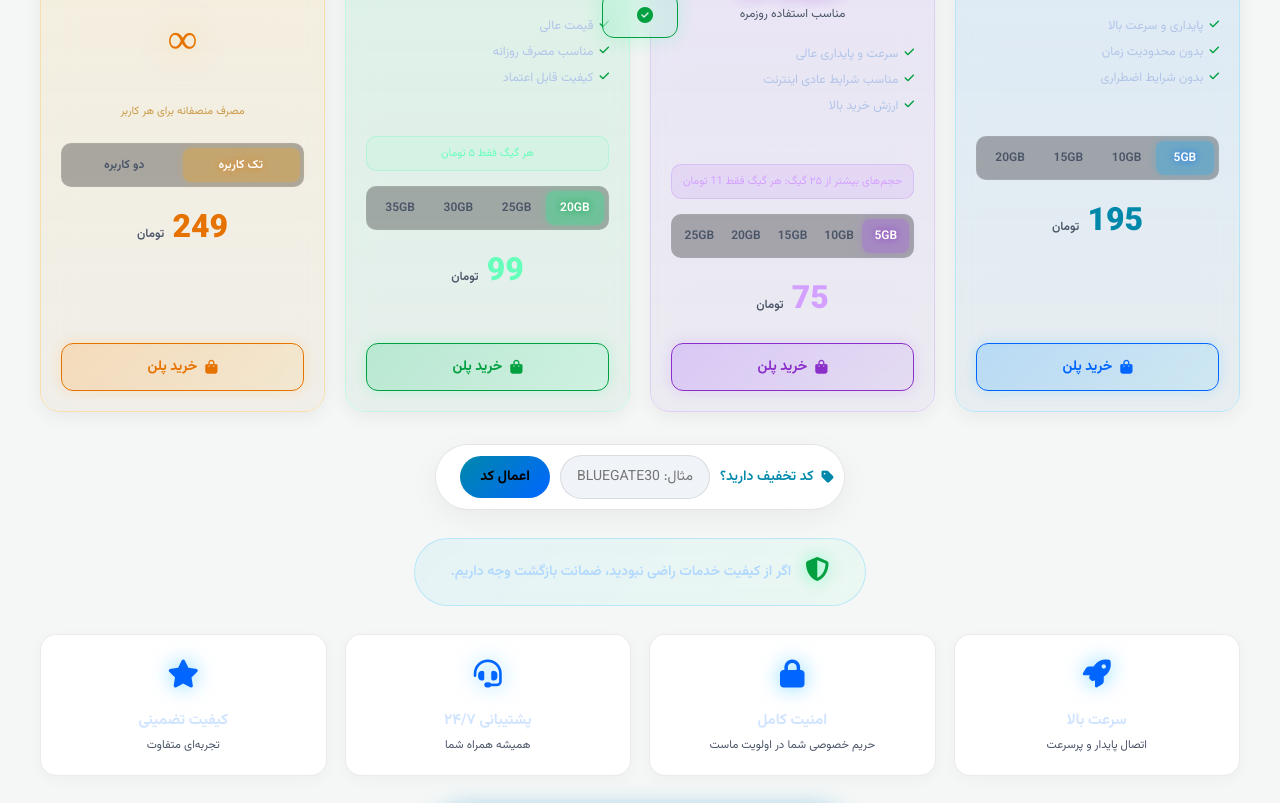
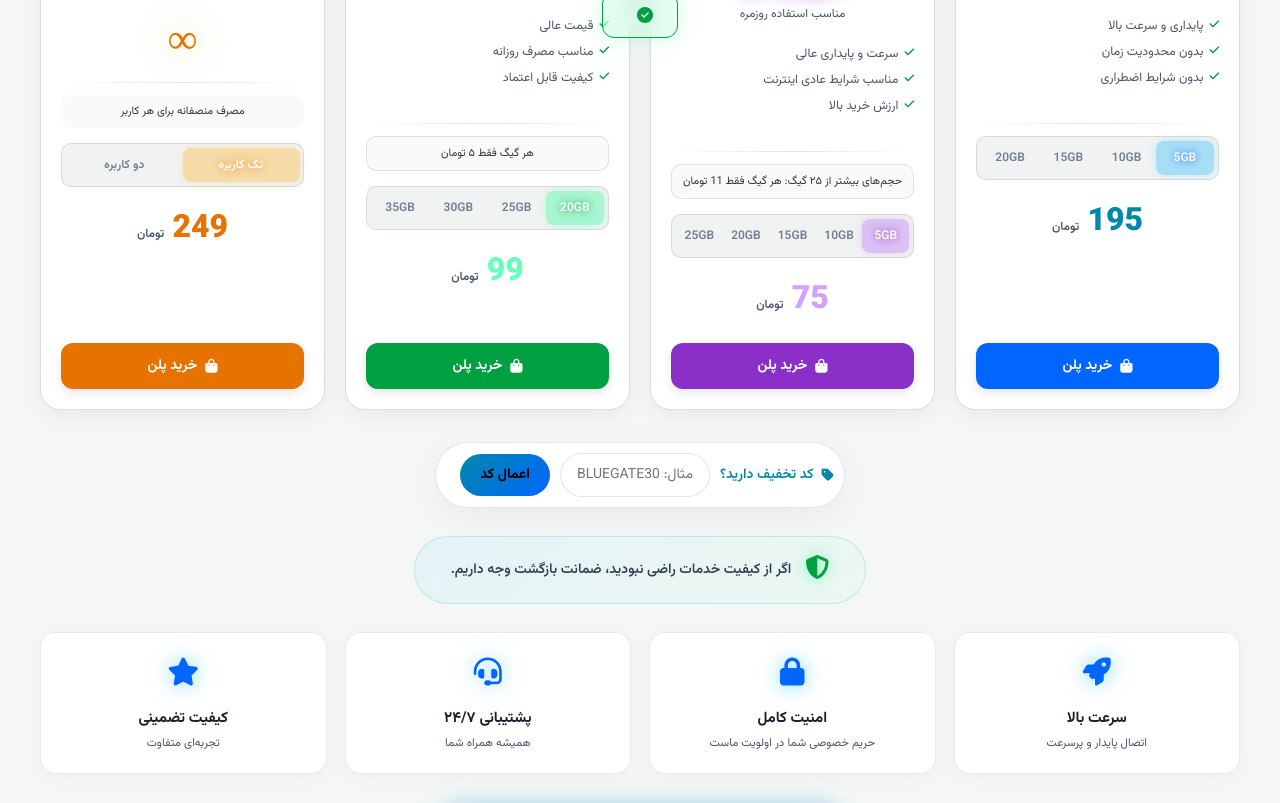
Before and after one commit to paliparsa/BluePrice, a plain HTML site: page index.html in a window 1280 px wide. Shown: the part 832-1635 px from the top of the page. Drawn offline with Linux system fonts and the light colour scheme; animation ran at ten frames a second.

Commit message:
Add files via upload

```diff
--- a/index.html
+++ b/index.html
@@ -36,13 +36,34 @@
     --card-border: rgba(0, 0, 0, 0.1);
   }
 
-  .light-theme .timer-box { background: rgba(255, 255, 255, 0.8); color: var(--neon-red); }
+  .light-theme .main-title { background: linear-gradient(180deg, #111 0%, #0066ff 100%); -webkit-background-clip: text; -webkit-text-fill-color: transparent; filter: drop-shadow(0 2px 4px rgba(0,0,0,0.1)); }
+  .light-theme .subtitle { color: #334155; text-shadow: none; }
+  .light-theme .gift-badge p { color: #4a5568; }
+  .light-theme .feature-list li { color: #4a5568; }
+  .light-theme .timer-label { color: #e60026; }
+  .light-theme .card-note { color: #333 !important; border-color: rgba(0,0,0,0.1) !important; background: rgba(0,0,0,0.02) !important; }
+  .light-theme .refund-inner p { color: #334155; }
+  .light-theme .feature-box h4 { color: #1a202c; }
+  .light-theme .toggle-btn { color: #718096; border: none; }
+  .light-theme .price-divider { background: linear-gradient(90deg, transparent, rgba(0,0,0,0.1), transparent); }
+  .light-theme .card-bg { background: rgba(255,255,255,0.9) !important; }
+  .light-theme .price-card { border-color: rgba(0,0,0,0.1) !important; }
+  .light-theme .buy-btn { color: #fff !important; background: var(--neon-blue) !important; box-shadow: 0 4px 10px rgba(0,0,0,0.1) !important; border: none !important; }
+  .light-theme .card-purple .buy-btn { background: var(--neon-purple) !important; }
+  .light-theme .card-green .buy-btn { background: var(--neon-green) !important; }
+  .light-theme .card-gold .buy-btn { background: var(--neon-gold) !important; }
+  .light-theme .toggle-container { background: rgba(0,0,0,0.05); border-color: rgba(0,0,0,0.1); }
+  .light-theme .timer-box { text-shadow: none; background: rgba(255, 255, 255, 0.8); color: var(--neon-red); }
+  .light-theme .capsule-inner { background: #fff; }
+  .light-theme .capsule-inner::after { background: #fff; }
+  .light-theme .discount-input { background: #fff; color: #333; border-color: rgba(0,0,0,0.1); }
+  .light-theme .faq-title { color: #1a202c; }
+  .light-theme .faq-q { color: #1a202c; border-color: rgba(0,0,0,0.1); }
+  .light-theme .faq-a { color: #4a5568; }
   .light-theme .sticky-inner { background: rgba(255, 255, 255, 0.95); }
   .light-theme .price-card { box-shadow: 0 4px 20px rgba(0,0,0,0.06); }
-  .light-theme .toggle-btn { border-color: rgba(0,0,0,0.15); color: var(--text-muted); }
   .light-theme .toggle-btn.active { color: #fff; }
   .light-theme .discount-inner { background: #fff; box-shadow: 0 8px 30px rgba(0,0,0,0.05); border-color: rgba(0,0,0,0.1); }
-  .light-theme .discount-input { background: #f0f4f8; border-color: rgba(0,0,0,0.1); color: var(--text-white); }
   .light-theme .faq-item { background: #fff; border-color: rgba(0,0,0,0.1); }
   .light-theme .feature-box { background: #fff; border-color: rgba(0,0,0,0.08); box-shadow: 0 4px 15px rgba(0,0,0,0.03); }
 
@@ -522,6 +543,18 @@
     document.getElementById('tg-join-text').textContent = cfg.telegram.joinBtnText;
     document.getElementById('tgBtn').onclick = function() { window.open(cfg.telegram.channelUrl, '_blank', 'noopener,noreferrer'); };
 
+    // Dynamic Translations for hardcoded UI elements
+    document.getElementById('days').nextElementSibling.textContent = currentLang === 'en' ? 'Days' : 'روز';
+    document.getElementById('hours').nextElementSibling.textContent = currentLang === 'en' ? 'Hours' : 'ساعت';
+    document.getElementById('minutes').nextElementSibling.textContent = currentLang === 'en' ? 'Minutes' : 'دقیقه';
+    document.getElementById('seconds').nextElementSibling.textContent = currentLang === 'en' ? 'Seconds' : 'ثانیه';
+
+    document.querySelector('.sticky-cta').textContent = currentLang === 'en' ? 'Buy Plan ↓' : 'خرید پلن ↓';
+    document.querySelector('.discount-label').innerHTML = currentLang === 'en' ? '<i class="fas fa-tag"></i> Have a code?' : '<i class="fas fa-tag"></i> کد تخفیف دارید؟';
+    document.getElementById('discount-input').placeholder = currentLang === 'en' ? 'Example: BLUEGATE30' : 'مثال: BLUEGATE30';
+    document.getElementById('discount-btn').textContent = currentLang === 'en' ? 'Apply' : 'اعمال کد';
+    document.querySelector('.faq-title').innerHTML = currentLang === 'en' ? '<i class="fas fa-circle-question"></i> Frequently Asked Questions' : '<i class="fas fa-circle-question"></i> سوالات متداول';
+
     document.getElementById('contact-handles').innerHTML =
       '<a href="' + cfg.telegram.channelUrl + '" target="_blank" rel="noopener noreferrer"><i class="fab fa-telegram"></i> ' + cfg.telegram.channelHandle + '</a>' +
       '<a href="' + cfg.telegram.supportUrl + '" target="_blank" rel="noopener noreferrer"><i class="fab fa-telegram"></i> ' + cfg.telegram.supportHandle + '</a>';
@@ -572,7 +605,8 @@
     document.getElementById('pricing-grid').innerHTML = cfg.plans.map(function(plan, idx) {
       var delay = delays[idx] || '';
       var isPopular = plan.id === popularPlan || plan.title === popularPlan;
-      var popularHTML = isPopular ? '<div class="popular-badge"><i class="fas fa-fire"></i> محبوب‌ترین</div>' : '';
+      var popularText = currentLang === 'en' ? 'Most Popular' : 'محبوب‌ترین';
+      var popularHTML = isPopular ? '<div class="popular-badge"><i class="fas fa-fire"></i> ' + popularText + '</div>' : '';
       var popularClass = isPopular ? ' is-popular' : '';
       var featuresHTML = plan.features.length
         ? '<ul class="feature-list">' + plan.features.map(function(f) { return '<li><span class="check"><i class="fas fa-check"></i></span> ' + f + '</li>'; }).join('') + '</ul>'
@@ -584,6 +618,9 @@
         return '<div class="toggle-btn' + (i === 0 ? ' active' : '') + '" data-volume="' + opt.volume + '" data-price="' + opt.price + '">' + opt.label + '</div>';
       }).join('');
 
+      var unitText = currentLang === 'en' ? 'Tomans' : 'تومان';
+      var buyText = currentLang === 'en' ? 'Buy Plan' : 'خرید پلن';
+
       return '<article class="price-card card-' + plan.theme + popularClass + ' animate-in ' + delay + '" data-plan="' + plan.title + '">' +
         '<div class="card-bg"></div>' + shimmerHTML + popularHTML +
         '<span class="card-icon"><i class="fas ' + plan.icon + '"></i></span>' +
@@ -594,10 +631,10 @@
         '<div class="toggle-container" data-card="' + plan.id + '"><div class="toggle-slider"></div>' + optionsHTML + '</div>' +
         '<div class="price-display">' +
           '<span class="price-original"></span>' +
-          '<div><span class="price-value">' + plan.options[0].price + '</span> <span class="unit">تومان</span></div>' +
+          '<div><span class="price-value">' + plan.options[0].price + '</span> <span class="unit">' + unitText + '</span></div>' +
           '<span class="savings-label"></span>' +
         '</div>' +
-        '<a href="#" class="buy-btn" target="_blank"><i class="fas fa-bag-shopping"></i> خرید پلن</a>' +
+        '<a href="#" class="buy-btn" target="_blank"><i class="fas fa-bag-shopping"></i> ' + buyText + '</a>' +
         '</article>';
     }).join('');
 
@@ -657,15 +694,18 @@
         priceValueEl.textContent = finalPrice;
         setTimeout(function() { priceValueEl.classList.remove('animate'); }, 200);
         if (activeDiscount > 0 && priceOrigEl) {
-          priceOrigEl.textContent = rawPrice + ' تومان';
+          var unitStr = currentLang === 'en' ? ' Tomans' : ' تومان';
+          var saveStr = currentLang === 'en' ? 'Savings: ' : 'صرفه‌جویی: ';
+          priceOrigEl.textContent = rawPrice + unitStr;
           priceOrigEl.style.display = 'block';
-          if (savingsEl) { savingsEl.textContent = 'صرفه‌جویی: ' + (rawPrice - finalPrice) + ' تومان'; savingsEl.style.display = 'inline-block'; }
+          if (savingsEl) { savingsEl.textContent = saveStr + (rawPrice - finalPrice) + unitStr; savingsEl.style.display = 'inline-block'; }
         } else {
           if (priceOrigEl) priceOrigEl.style.display = 'none';
           if (savingsEl) savingsEl.style.display = 'none';
         }
-        var text = 'سلام، قصد خرید پلن ' + planName + ' با حجم ' + btn.dataset.volume + ' را دارم.';
-        buyBtn.href = supportUrl + '?text=' + encodeURIComponent(text);
+        var textEn = 'Hello, I want to buy the ' + planName + ' plan with ' + btn.dataset.volume + ' volume.';
+        var textFa = 'سلام، قصد خرید پلن ' + planName + ' با حجم ' + btn.dataset.volume + ' را دارم.';
+        buyBtn.href = supportUrl + '?text=' + encodeURIComponent(currentLang === 'en' ? textEn : textFa);
       }
       btns.forEach(function(btn) { btn.addEventListener('click', function() { updateCard(btn); }); });
       var activeBtn = container.querySelector('.toggle-btn.active');
@@ -695,16 +735,18 @@
   function applyDiscount() {
     var input = document.getElementById('discount-input');
     var code = input.value.trim().toUpperCase();
-    if (!code) { showToast('لطفا کد تخفیف را وارد کنید', true); return; }
+    if (!code) { showToast(currentLang === 'en' ? 'Please enter a discount code' : 'لطفا کد تخفیف را وارد کنید', true); return; }
     if (discountCodes[code] !== undefined) {
       activeDiscount = discountCodes[code];
-      showToast('کد تخفیف ' + activeDiscount + '٪ با موفقیت اعمال شد! قیمت‌ها به‌روز شدند.');
+      var msgSuccess = currentLang === 'en' ? 'Code applied! ' + activeDiscount + '% off.' : 'کد تخفیف ' + activeDiscount + '٪ با موفقیت اعمال شد! قیمت‌ها به‌روز شدند.';
+      showToast(msgSuccess);
       input.style.borderColor = 'var(--neon-green)';
       input.style.boxShadow = '0 0 10px rgba(0, 255, 136, 0.4)';
       // Re-run toggles to update all displayed prices
       initToggles();
     } else {
-      showToast('کد تخفیف نامعتبر است', true);
+      var msgErr = currentLang === 'en' ? 'Invalid discount code' : 'کد تخفیف نامعتبر است';
+      showToast(msgErr, true);
       input.style.borderColor = 'var(--neon-red)';
       input.style.boxShadow = '0 0 10px rgba(255, 45, 85, 0.4)';
       setTimeout(function() { input.style.borderColor = 'rgba(255,255,255,0.1)'; input.style.boxShadow = 'none'; }, 2000);
```
